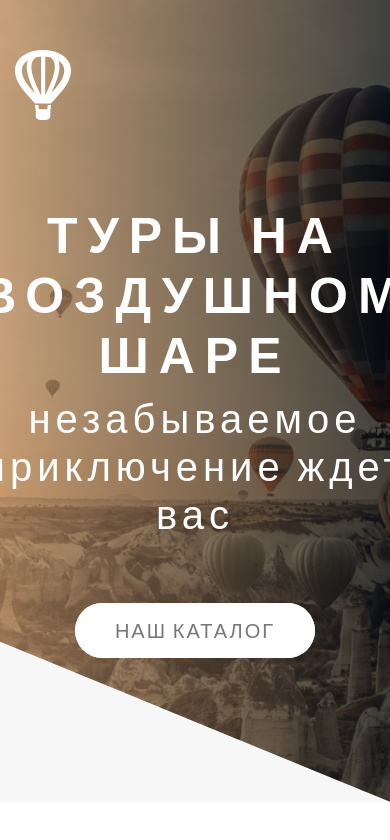
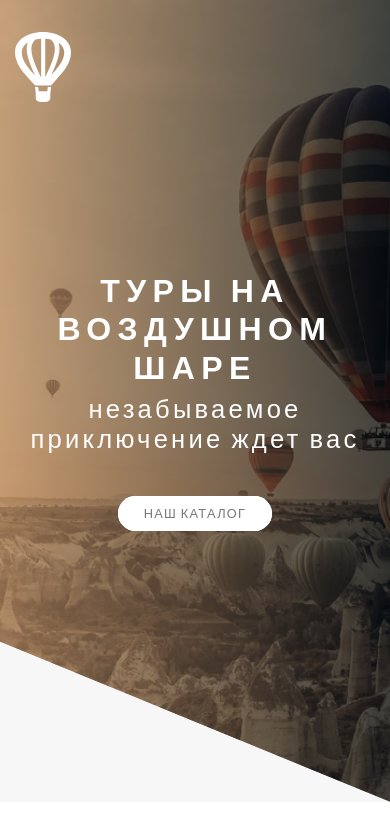
Before and after one commit to almaz-12/ballons, a plain HTML site: page index.html in a window 390 px wide. Drawn offline with Linux system fonts and the light colour scheme.

Commit message:
добавил адаптив

```diff
--- a/scss/_common.scss
+++ b/scss/_common.scss
@@ -29,3 +29,53 @@ body {
 	margin: 0 auto;
 	padding: 0 15px;
 }
+
+
+.btn {
+  &:link,
+  &:visited {
+    text-transform: uppercase;
+    text-decoration: none;
+    color: #777777;
+    padding: 1.5rem 4rem;
+    background: white;
+    border-radius: 5rem;
+    display: inline-block;
+    transition: all 0.3s;
+    position: relative;
+    font-size: 2rem;
+  }
+
+  &:hover {
+    transform: translateY(-4px);
+    box-shadow: 0px 4px 4px rgba(0, 0, 0, 0.3);
+    &::after {
+      opacity: 0;
+      transform: scaleX(1.5) scaleY(1.7);
+    }
+  }
+
+  &:active {
+    transform: translateY(-2px);
+    box-shadow: (0px 4px 4px rgba(0, 0, 0, 0.1));
+  }
+
+  &::after {
+    content: '';
+    background: white;
+    width: 100%;
+    height: 100%;
+    border-radius: 5rem;
+    display: inline-block;
+    position: absolute;
+    top: 0;
+    left: 0;
+    z-index: -1;
+    transition: all 0.4s;
+  }
+
+  &_animated {
+    animation: BtnToUp 0.5s ease-out 0.7s;
+    animation-fill-mode: backwards;
+  }
+}
--- a/scss/_keyframes.scss
+++ b/scss/_keyframes.scss
@@ -32,7 +32,7 @@
 }
 
 
-@keyframes RightToLeft {
+@keyframes rightToLeft {
 	0% {
 		opacity: 0;
 		transform: translateX(10rem);
--- /dev/null
+++ b/scss/_media.scss
@@ -0,0 +1,5 @@
+@media all and (max-width: 768px) {
+  html {
+    font-size: 40%;
+  }
+}
--- a/scss/components/header.scss
+++ b/scss/components/header.scss
@@ -1,14 +1,25 @@
-
 .header {
-  background: linear-gradient(90deg, rgba(186, 133, 84, 0.7) 0.03%, rgba(1, 1, 1, 0.7) 99.94%), url(../images/header-background.jpg) center / cover no-repeat;
+  background: linear-gradient(
+      90deg,
+      rgba(186, 133, 84, 0.7) 0.03%,
+      rgba(1, 1, 1, 0.7) 99.94%
+    ),
+    url(../images/header-background.jpg) center / cover no-repeat;
   clip-path: polygon(0 0, 100% 0, 100% 100%, 0 80%);
 
+  &__logo {
+    position: absolute;
+    left: 0;
+  }
+
   &__inner {
+    position: relative;
     display: flex;
     flex-direction: column;
     align-items: flex-start;
+    gap: 5rem;
+    padding: 5rem 0;
     min-height: 95vh;
-    padding: 5rem 0 6rem;
   }
 
   &__box {
@@ -22,9 +33,8 @@
   }
 }
 
-
 .title {
-  color: #FFFFFF;
+  color: #ffffff;
   &__main {
     display: block;
     font-weight: 800;
@@ -45,8 +55,8 @@
     font-weight: 100;
     font-size: 4rem;
     line-height: 4.8rem;
-      letter-spacing: .5rem;
-      animation-name: RightToLeft;
+    letter-spacing: 0.5rem;
+    animation-name: rightToLeft;
     animation-duration: 1.7s;
     animation-delay: 1s;
     animation-timing-function: ease;
@@ -54,55 +64,3 @@
     margin-bottom: 6.5rem;
   }
 }
-
-
-
-.btn {
-  &:link, &:visited {
-    text-transform: uppercase;
-    text-decoration: none;
-    color: #777777;
-    padding: 1.5rem 4rem;
-    background: white;
-    border-radius: 5rem;
-    display: inline-block;
-    transition: all .3s;
-    position: relative;
-    font-size: 2rem;
-  }
-
-  &:hover {
-    transform: translateY(-4px);
-    box-shadow: (0px 4px 4px rgba(0, 0, 0, 0.3));
-    &::after {
-      opacity: 0;
-      transform: scaleX(1.5) scaleY(1.7);
-    }
-
-  }
-
-  &:active {
-    transform: translateY(-2px);
-    box-shadow: (0px 4px 4px rgba(0, 0, 0, 0.1));
-  }
-
-  &::after {
-    content: "";
-    background: white;
-    width: 100%;
-    height: 100%;
-    border-radius: 5rem;
-    display: inline-block;
-    position: absolute;
-    top: 0;
-    left: 0;
-    z-index: -1;
-    transition: all .4s;
-  }
-
-  &_animated {
-    animation: BtnToUp .5s ease-out .7s;
-    animation-fill-mode: backwards;
-  }
-
-}
--- a/scss/style.scss
+++ b/scss/style.scss
@@ -1,3 +1,5 @@
 @import './_common';
 @import './_keyframes';
 @import './components/header';
+
+@import './media';
```
Also changed, not shown: assets/css/style.css, 1 other file. Lines whose indentation alone changed are shown as unchanged.
